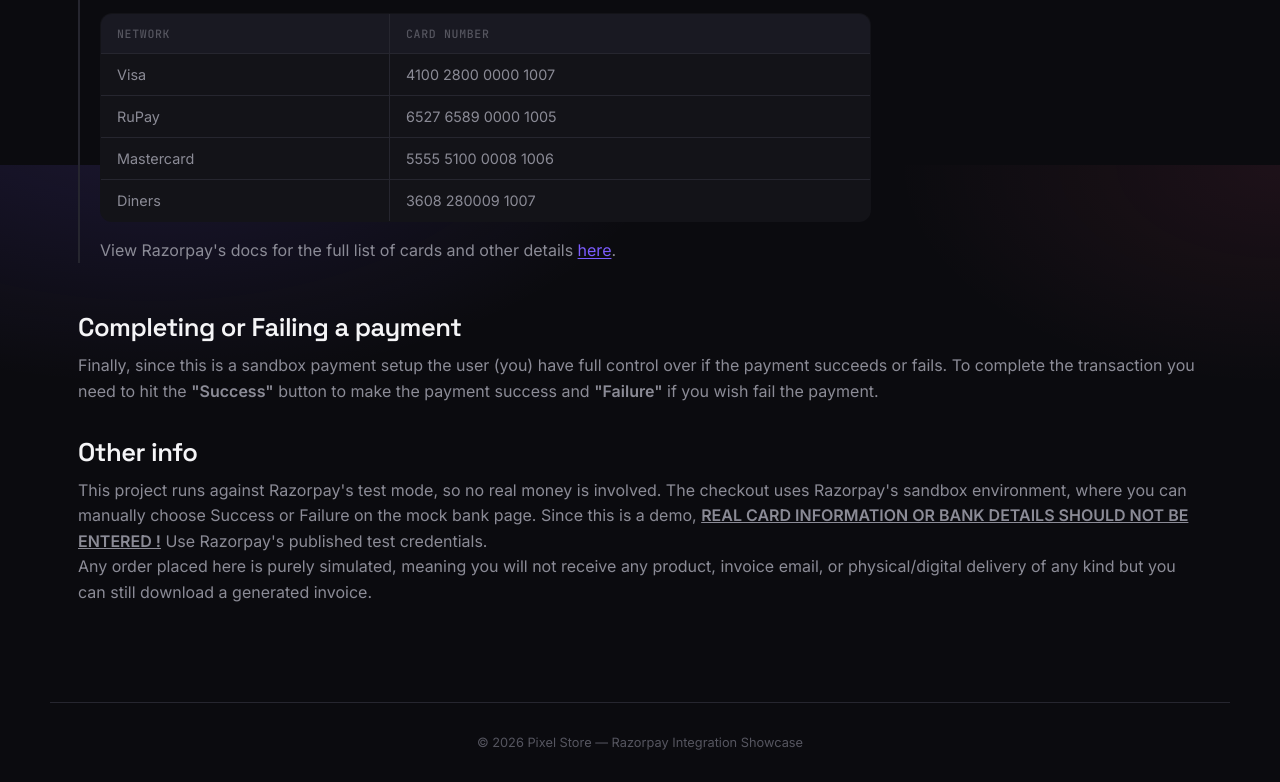
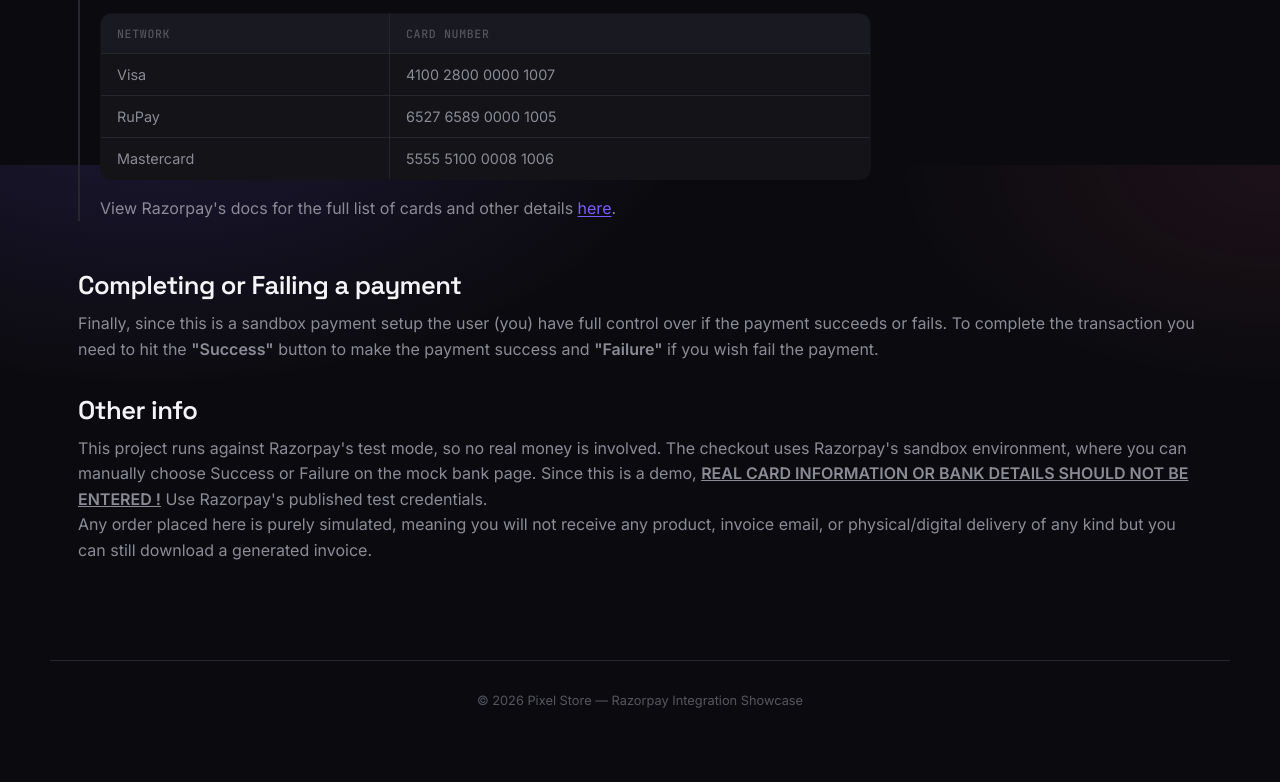
Before and after one commit to NexusWasLost/pixelstore-client, a plain HTML site: page help.html in a window 1280 px wide. Shown: the part 1435-2217 px from the top of the page. After the commit the page ends 2175 px from the top, so only its background shows below. Drawn offline with nearby package versions, Linux system fonts and the light colour scheme.

Commit message:
Removed Diners card from help page card table

```diff
--- a/help.html
+++ b/help.html
@@ -150,10 +150,6 @@
                             <td>Mastercard</td>
                             <td>5555 5100 0008 1006</td>
                         </tr>
-                        <tr>
-                            <td>Diners</td>
-                            <td>3608 280009 1007</td>
-                        </tr>
                     </table>
                     <p>
                         View Razorpay's docs for the full list of cards and other details
```
